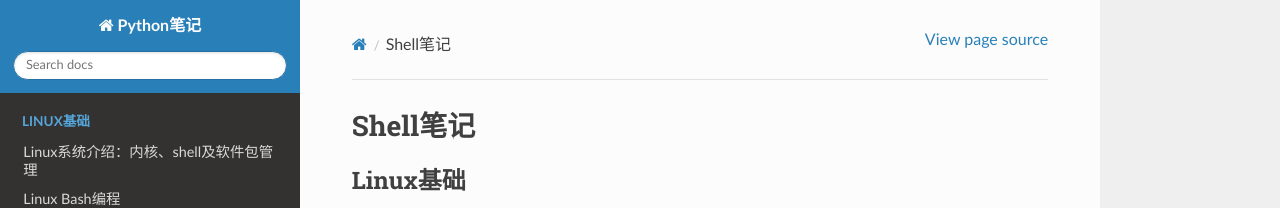
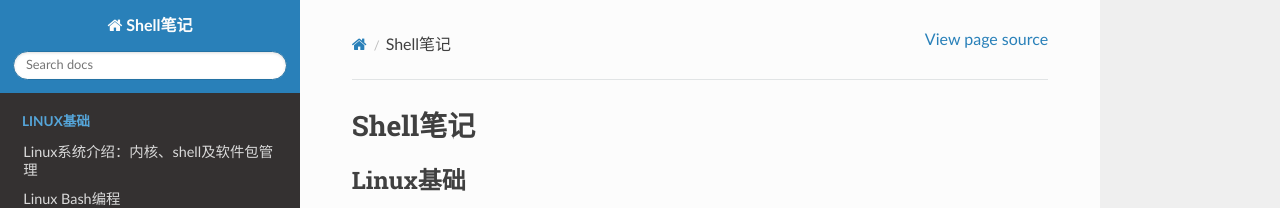
Before and after one commit to hiyongz/ShellNotes, a Sphinx documentation site: the page built from docs/index.rst, in a window 1280 px wide. Shown: the top 208 px of the page. Built offline with Sphinx 7.4.7 and the Read the Docs theme 2.0.0, drawn with Linux system fonts in a browser that asks for light colours.

Commit message:
update conf.py

```diff
--- a/docs/conf.py
+++ b/docs/conf.py
@@ -20,7 +20,7 @@ html_theme_path = [sphinx_rtd_theme.get_html_theme_path()]
 
 # -- Project information -----------------------------------------------------
 
-project = 'Python笔记'
+project = 'Shell笔记'
 copyright = '2021, hiyongz'
 author = 'hiyongz'
 
```
